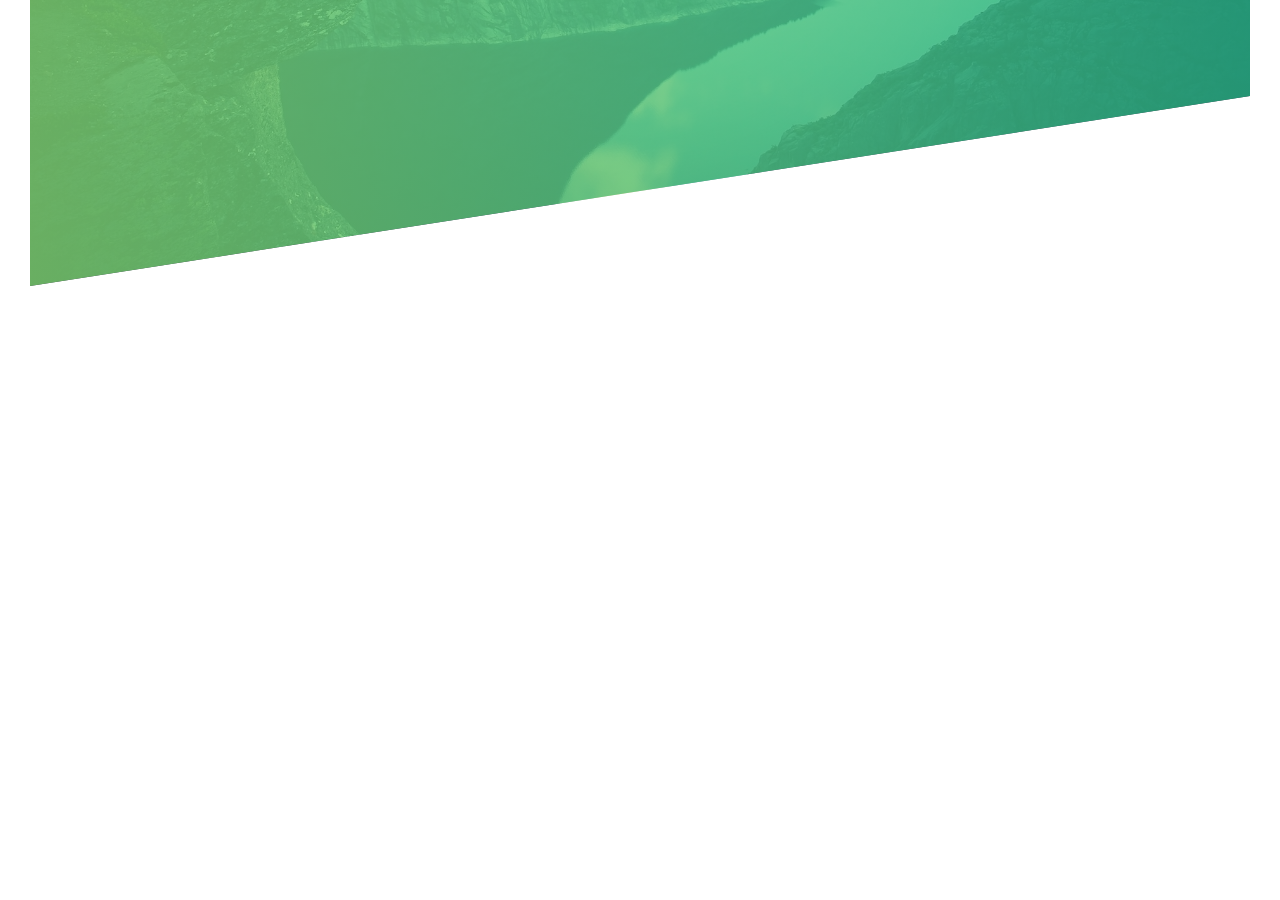
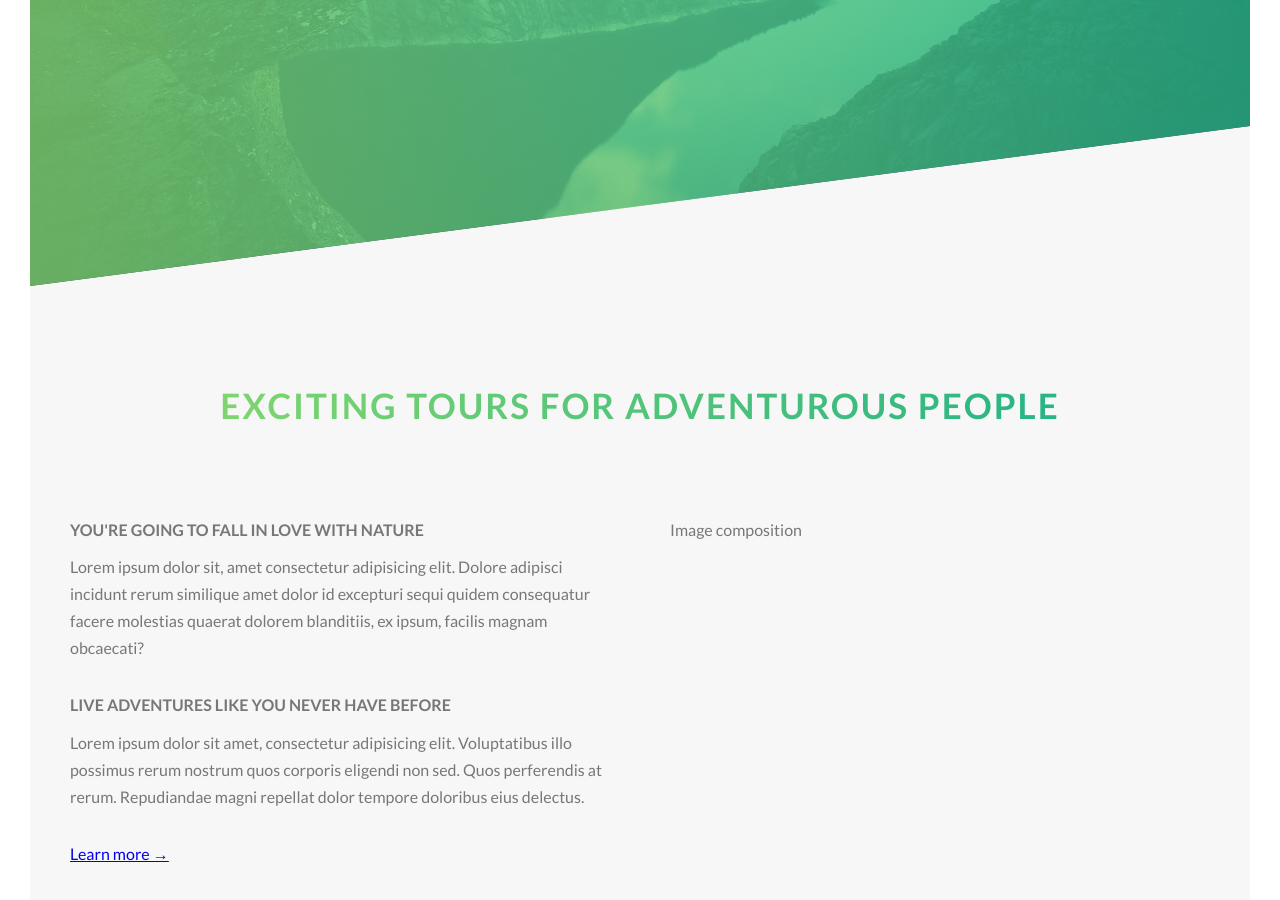
Before and after one commit to theknoosh/AdvancedCSSTutorial, a website: page index.html in a window 1280 px wide. Shown: the part 504-1404 px from the top of the page. Before the commit the page ends 820 px from the top, so only its background shows below. Drawn offline with Linux system fonts and the light colour scheme; files that its build step writes are made by us from their sources; files whose address does not match are found by name.

Commit message:
Completed header, working on section 1

```diff
--- a/_/components/sass/abstracts/_variables.scss
+++ b/_/components/sass/abstracts/_variables.scss
@@ -1,5 +1,9 @@
 
 // Colors
+$color-primary: #55c57a;
+$color-primary-light: #7ed56f;
+$color-primary-dark: #28b485;
+
 $color-white: #fff;
 $light-green: #7ed56f;
 $medium-green: #55c57a;
@@ -7,6 +11,8 @@ $dark-green: #28b485;
 $light-gray: #777;
 $color-black:#000;
 
+$color-grey-light-1:#f7f7f7;
+
 // GRID
 $grid-width: 114rem;
 $gutter-verticle: 8rem;
--- a/_/components/sass/base/_typography.scss
+++ b/_/components/sass/base/_typography.scss
@@ -29,3 +29,33 @@ body {
         margin-bottom: 36px;
     }
 }
+
+.heading-secondary {
+    font-size: 3.5rem;
+    text-transform: uppercase;
+    font-weight: 700;
+    display: inline-block;
+    background-image: linear-gradient(to right, $color-primary-light, $color-primary-dark);
+    -webkit-background-clip: text;
+    background-clip: text;
+    color: transparent;
+    letter-spacing: 2px;
+    transition: all .2s;
+    &:hover{
+        transform: skewY(3deg) scale(1.2);
+        text-shadow: .5rem 1rem 2rem rgba($color-black, .2);
+    }
+}
+
+.heading-tertiary{
+    font-size: 1.6rem;
+    font-weight: 700;
+    text-transform: uppercase;
+}
+
+.paragraph {
+    font-size: 1.6rem;
+    &:not(:last-child){
+        margin-bottom: 30px;
+    }
+}
--- a/_/components/sass/base/_utilities.scss
+++ b/_/components/sass/base/_utilities.scss
@@ -0,0 +1,15 @@
+.u-center-text{
+    text-align: center;
+}
+
+.u-margin-bottom-big {
+    margin-bottom: 8rem;
+}
+
+.u-margin-bottom-mediumn {
+    margin-bottom: 2rem;
+}
+
+.u-margin-bottom-small {
+    margin-bottom: 1rem;
+}
--- a/_/components/sass/layout/_grid.scss
+++ b/_/components/sass/layout/_grid.scss
@@ -3,7 +3,7 @@
 //   background-color: $light-gray;
   margin: 0 auto;
   // margin-bottom: $gutter-verticle;
-  color: white;
+  // color: white;
   &:not(:last-child) {
     margin-bottom: $gutter-verticle;
   }
@@ -13,7 +13,6 @@
   // Attribute selector
   // selector begins with(^=) col-
   [class^="col-"] {
-    background-color: orangered;
     float: left;
     &:not(:last-child) {
       margin-right: $gutter-horizontal;
--- a/_/components/sass/layout/_header.scss
+++ b/_/components/sass/layout/_header.scss
@@ -7,7 +7,7 @@
 
     background-size: cover;
     background-position: top;
-    clip-path: polygon(0 0, 100% 0, 100% 75%, 0 100%);
+    clip-path: polygon(0 0, 100% 0, 100% 75vh, 0 100%);
     position: relative;
     &__logo {
         width: 54px;
--- a/_/components/sass/pages/_home.scss
+++ b/_/components/sass/pages/_home.scss
@@ -0,0 +1,5 @@
+.section-about {
+    background-color: $color-grey-light-1;
+    padding: 25rem 0;
+    margin-top: -20vh;
+}
--- a/index.html
+++ b/index.html
@@ -1,20 +1,23 @@
 <!DOCTYPE html>
 <html lang="en">
   <head>
-        <meta charset="UTF-8">
-        <meta name="viewport" content="width=device-width, initial-scale=1.0">
+    <meta charset="UTF-8" />
+    <meta name="viewport" content="width=device-width, initial-scale=1.0" />
 
-        <link href="https://fonts.googleapis.com/css?family=Lato:100,300,400,700,900" rel="stylesheet">
+    <link
+      href="https://fonts.googleapis.com/css?family=Lato:100,300,400,700,900"
+      rel="stylesheet"
+    />
 
-        <link rel="shortcut icon" type="image/png" href="images/favicon.png">
-        <link href="_/css/style.css" type="text/css" media="all" rel="Stylesheet"/>
+    <link rel="shortcut icon" type="image/png" href="images/favicon.png" />
+    <link href="_/css/style.css" type="text/css" media="all" rel="Stylesheet" />
 
     <title>Natours | Exciting tours for adventurous people</title>
   </head>
   <body>
     <header class="header">
       <div class="header__logo-box">
-                <img src="images/logo-white.png" alt="Logo" class="header__logo">
+        <img src="images/logo-white.png" alt="Logo" class="header__logo" />
       </div>
 
       <div class="header__text-box">
@@ -26,7 +29,29 @@
       </div>
     </header>
     <main>
-
+      <section class="section-about">
+        <div class="u-center-text u-margin-bottom-big">
+          <h2 class="heading-secondary">
+            Exciting tours for adventurous people
+          </h2>
+        </div>
+        <div class="row">
+          <div class="col-1-of-2">
+            <h3 class="heading-tertiary u-margin-bottom-small">You're going to fall in love with nature</h3>
+            <p class="paragraph">
+                Lorem ipsum dolor sit, amet consectetur adipisicing elit. Dolore adipisci incidunt rerum similique amet dolor id excepturi sequi quidem consequatur facere molestias quaerat dolorem blanditiis, ex ipsum, facilis magnam obcaecati?
+            </p>
+            <h3 class="heading-tertiary u-margin-bottom-small">Live adventures like you never have before</h3>
+            <p class="paragraph">
+                Lorem ipsum dolor sit amet, consectetur adipisicing elit. Voluptatibus illo possimus rerum nostrum quos corporis eligendi non sed. Quos perferendis at rerum. Repudiandae magni repellat dolor tempore doloribus eius delectus.
+            </p>
+            <a href="#" class="btn-text">Learn more &rarr;</a>
+          </div>
+          <div class="col-1-of-2">
+            Image composition
+          </div>
+        </div>
+      </section>
     </main>
     <!--
         <section class="grid-test">
```
Also changed, not shown: _/css/style.css. Lines whose indentation alone changed are shown as unchanged.
